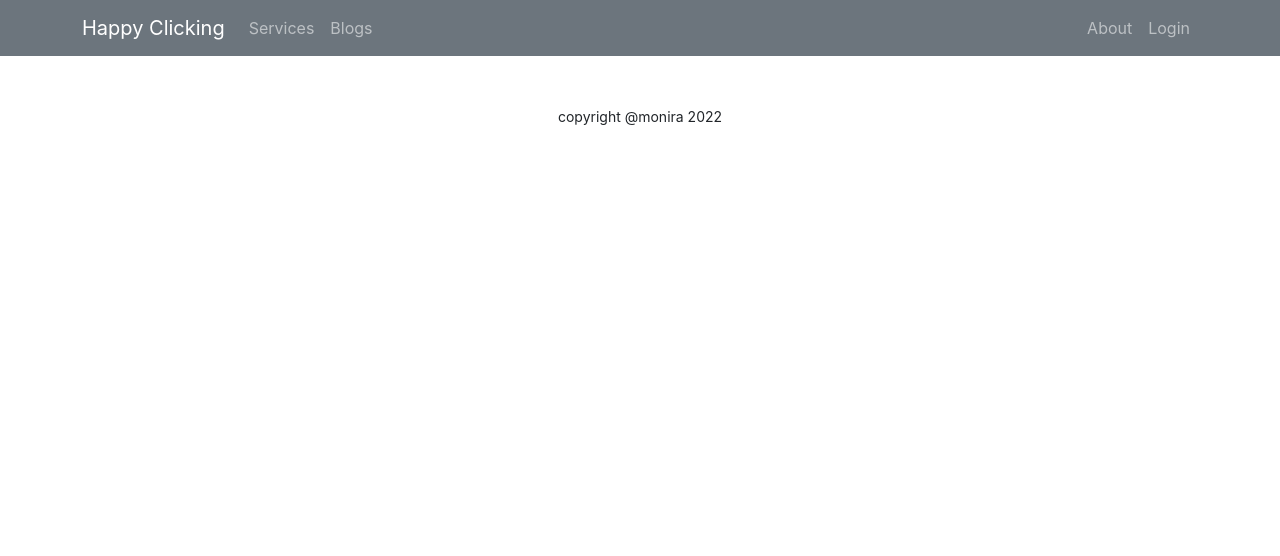
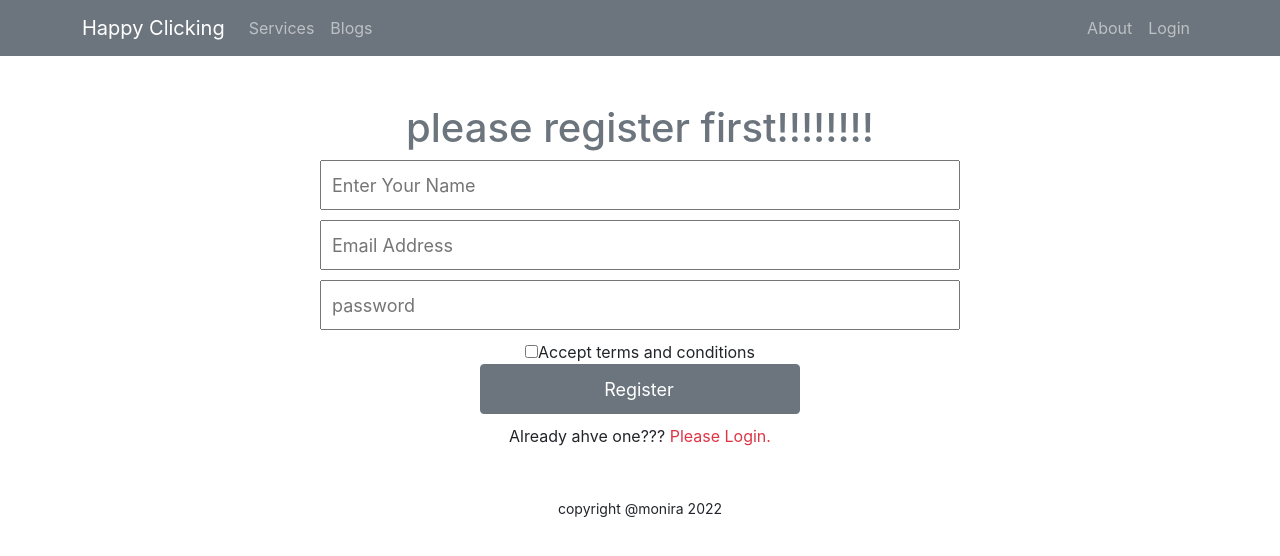
Before and after one commit to monira-jahan-tania/independent-service-provider-camera, a React (Create React App) app: page /register in a window 1280 px wide. Shown: the top 556 px of the page. Built offline with nearby package versions, Linux system fonts and the light colour scheme.

Commit message:
login and registration complete

```diff
--- a/src/App.js
+++ b/src/App.js
@@ -6,6 +6,7 @@ import About from './components/About/About';
 import Login from './components/Login/Login';
 import Home from './components/Home/Home/Home';
 import Footer from './components/Shared/Footer/Footer';
+import Register from './components/Register/Register';
 
 function App() {
   return (
@@ -15,6 +16,7 @@ function App() {
         <Route path='/' element={<Home />}></Route>
         <Route path='/about' element={<About />}></Route>
         <Route path='/login' element={<Login />}></Route>
+        <Route path='/register' element={<Register />}></Route>
       </Routes>
       <Footer></Footer>
     </div>
--- a/src/components/Home/Service/Service.js
+++ b/src/components/Home/Service/Service.js
@@ -15,7 +15,7 @@ const Service = ({ service }) => {
             <img className='w-100' src={img} alt="" />
             <h2>{name}</h2>
             <p>Price: {price}</p>
-            <button onClick={() => navigateToServiceDetail(id)} className='btn btn-primary'>Book {name}</button>
+            <button onClick={() => navigateToServiceDetail(id)} className='btn btn-secondary'>Book {name}</button>
 
         </div>
     );
--- a/src/components/Login/Login.js
+++ b/src/components/Login/Login.js
@@ -1,9 +1,31 @@
 import React from 'react';
+import { Button, Form } from 'react-bootstrap';
+import { Link } from 'react-router-dom';
+import './Login.css';
 
 const Login = () => {
     return (
         <div>
-            <h1>This is login page</h1>
+            <Form className='container mx-auto mt-5 w-50'>
+                <h1 className='text-secondary text-center'>Please Log in</h1>
+                <Form.Group className="mb-3" controlId="formBasicEmail">
+                    <Form.Label>Enter your email</Form.Label>
+                    <Form.Control type="email" placeholder="Enter email" />
+                </Form.Group>
+
+                <Form.Group className="mb-3" controlId="formBasicPassword">
+                    <Form.Label>Emter your password</Form.Label>
+                    <Form.Control type="password" placeholder="Password" />
+                </Form.Group>
+                <Form.Group className="mb-3" controlId="formBasicCheckbox">
+                    <Form.Check type="checkbox" label="Check me out" />
+                </Form.Group>
+                <Button variant="secondary" type="submit">
+                    Login
+                </Button>
+            </Form>
+
+            <p>New ti genius car??? <Link to='/register' className='text-danger pe-auto text-decoration-none'>Please Register.</Link></p>
         </div>
     );
 };
--- /dev/null
+++ b/src/components/Register/Register.css
@@ -0,0 +1,13 @@
+.register-form {
+    margin: 0 auto;
+    width: 50%;
+}
+
+.register-form input:not([type=checkbox]) {
+    display: block;
+    width: 100%;
+    height: 50px;
+    padding-left: 10px;
+    font-size: 18px;
+    margin-bottom: 10px;
+}
--- /dev/null
+++ b/src/components/Register/Register.js
@@ -0,0 +1,28 @@
+import React from 'react';
+import { Link } from 'react-router-dom';
+import './Register.css';
+
+const Register = () => {
+    return (
+        <div className='register-form'>
+            <h1 className='text-center text-secondary mt-5'>please register first!!!!!!!!</h1>
+            <form>
+                <input type="text" name="name" id="" placeholder='Enter Your Name' />
+
+                <input type="email" name="email" id="" placeholder='Email Address' required />
+
+                <input type="password" name="password" id="" placeholder='password' required />
+                <input type="checkbox" name="terms" id="terms" />
+                <label htmlFor="terms">Accept terms and conditions</label>
+                <input
+
+                    className='btn btn-secondary w-50 mx-auto d-block' type="submit"
+                    value="Register" />
+
+            </form>
+            <p>Already ahve one??? <Link to='/login' className='text-danger pe-auto text-decoration-none'>Please Login.</Link></p>
+        </div>
+    );
+};
+
+export default Register;
```
Also changed, not shown: src/components/Login/Login.css (added).
